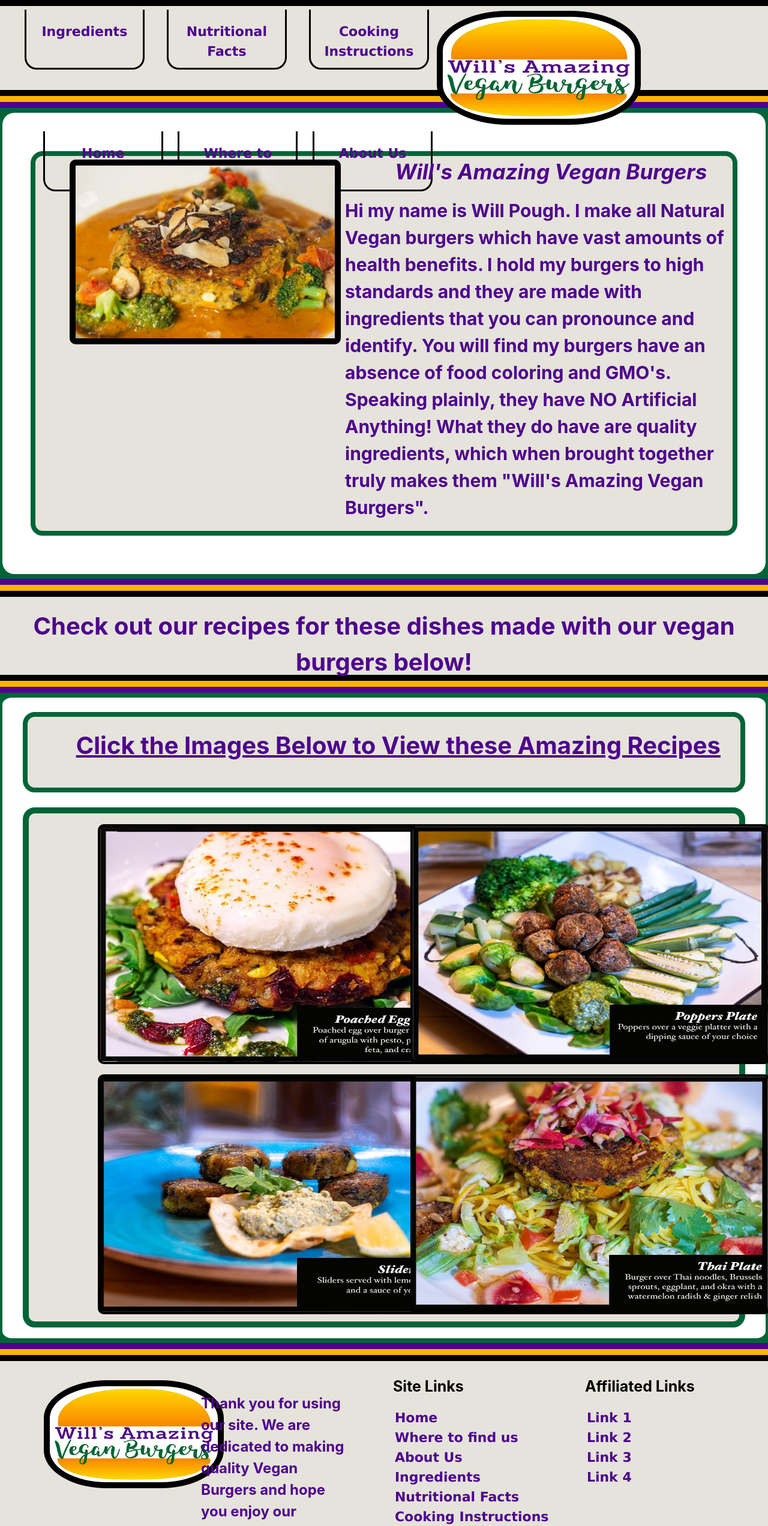
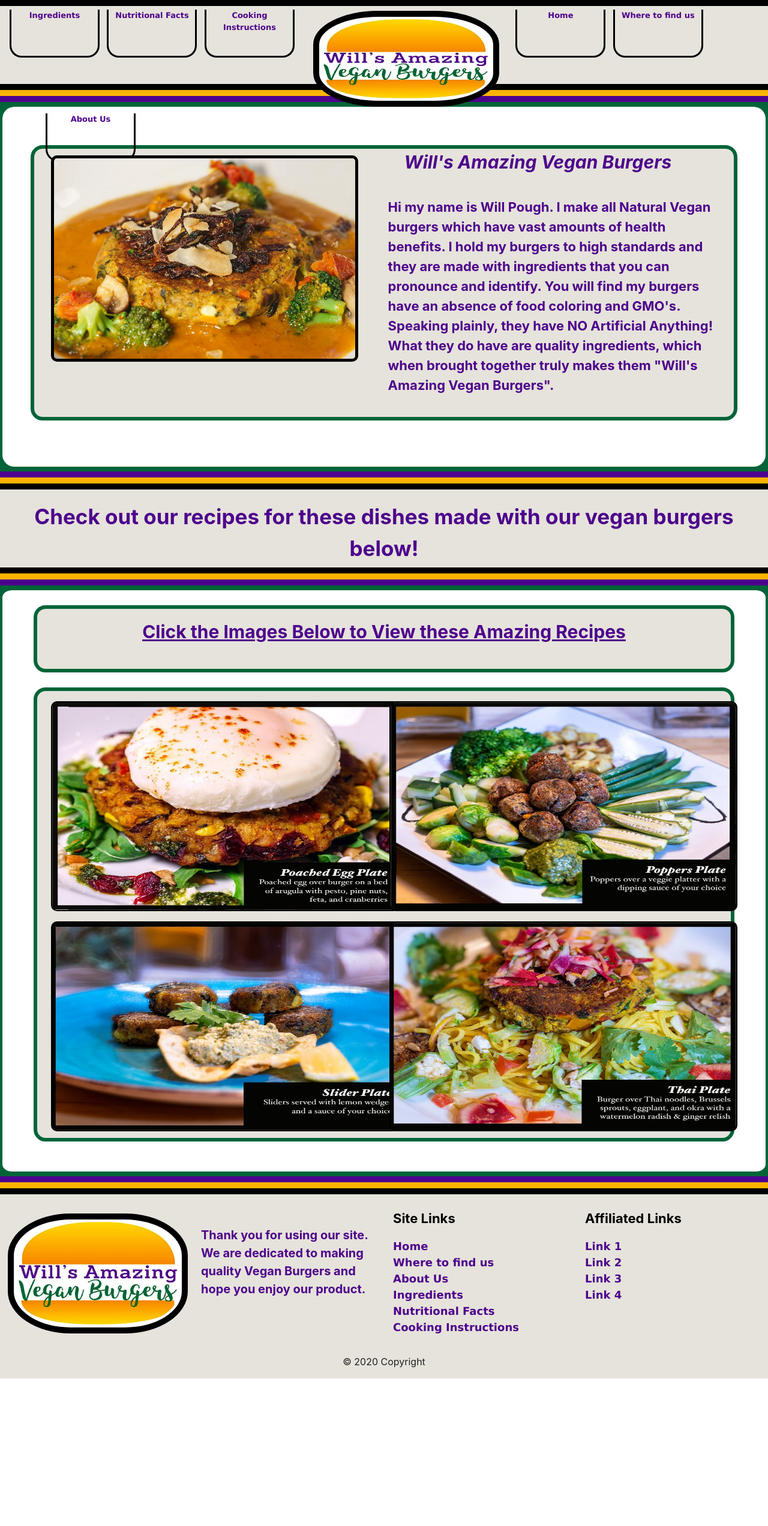
Before and after one commit to gknafey/wavb, a React (Create React App) app in the folder client/: page / in a window 1280 px wide. Shown: the top 2544 px of the page at 60% size. After the commit the page ends 2298 px from the top, so only its background shows below. Built offline with nearby package versions, Linux system fonts and the light colour scheme; a web font is replaced by a local one.

Commit message:
edited the footer, homepage, and navbar to be mobile responsive

```diff
--- a/client/src/components/Footer/style.css
+++ b/client/src/components/Footer/style.css
@@ -48,6 +48,33 @@
     font-weight: bolder;
     color: black;
     font-size: 25px;
+}
+
+@media (max-width: 1367px) {
+    .logoFooter {
+        width: 300px;
+        height: 200px;
+        padding: 1.5%;
+        border-radius: 35%;
+        border: solid 10px black;
+        background-color: #fff;
+        margin-left: 10px;
+
+    }
+
+    .textFooter {
+        font-size: 20px;
+        padding-top: 10%;
+        padding-right: 0%;
+    }
+
+    .linkTitle0 {
+        font-size: 22px;
+    }
+
+    .footerLinks {
+        font-size: 18px;
+    }
 }
 
 @media (max-width: 1025px) {
--- a/client/src/components/Main2Info/style.css
+++ b/client/src/components/Main2Info/style.css
@@ -91,6 +91,56 @@
     width: 97%;
     margin: 2% auto 0 auto;
 
+}
+
+@media (max-width: 1367px) {
+
+    .windowClickBelow {
+        border: solid 6px #006438;
+        width: 94%;
+        margin: 2% auto 0 3%;
+        padding: 0 2% 0 2%;
+    }
+
+    .clickImagesBelow {
+        font-size: 30px;
+        margin-left: 0%;
+    }
+
+    .window6 {
+        border: solid 6px #006438;
+        width: 94%;
+        margin: 2% auto 4% 3%;
+    }
+
+    .quadrantBurgers {
+        width: 580px;
+        height: 350px;
+        border: solid 2px black;
+    }
+
+    .poached {
+        margin-left: 4%;
+        margin-top: 3%;
+    }
+
+    .slider {
+        margin-left: 4%;
+        margin-top: 3%;
+        margin-bottom: 2%;
+    }
+
+    .poppers {
+        margin-left: -1%;
+        margin-top: 3%;
+    }
+
+
+    .thai {
+        margin-left: -1%;
+        margin-top: 3%;
+        margin-bottom: 2%;
+    }
 }
 
 @media (max-width: 1025px) {
--- a/client/src/components/MainInfo/style.css
+++ b/client/src/components/MainInfo/style.css
@@ -26,6 +26,36 @@
     font-size: 30px;
     font-weight: bold;
     margin-left: -80px;
+}
+
+@media (max-width: 1367px) {
+    .window {
+        border: solid 6px #006438;
+        width: 100%;
+        margin-left: 0%;
+    }
+
+    .mainBurger {
+        width: 90%;
+        border: solid 5px black;
+        margin: 2%;
+    }
+
+    .mainTitle {
+        font-size: 30px;
+        margin-left: -15%;
+    }
+
+    .mainInfo {
+
+        text-align: left;
+        font-size: 22px;
+        padding: 20px;
+
+        margin-left: -5%;
+    }
+
+
 }
 
 @media (max-width: 1025px) {
@@ -103,7 +133,7 @@
 
     .mainTitle {
         font-size: 30px;
-        margin-left: -15%;
+        margin-left: 0%;
     }
 
     .mainInfo {
--- a/client/src/components/Nav/style.css
+++ b/client/src/components/Nav/style.css
@@ -73,6 +73,62 @@
 
 .left {
     margin-left: 1%;
+}
+
+@media (max-width: 1367px) {
+
+    .right0 {
+        margin-left: 0%;
+    }
+
+    .navbar {
+        background-color: #e5e3db;
+        height: 150px;
+        width: 100%;
+        border-bottom: solid 10px black;
+        padding: 0px 16px 8px 16px;
+        border-top: solid 10px black;
+    }
+
+    .left {
+        margin-left: 0%;
+    }
+
+    .resize {
+        width: 150px;
+        height: 80px;
+        padding: 0%;
+        text-align: center;
+        border-left: solid 3px black;
+        border-right: solid 3px black;
+        border-bottom: solid 3px black;
+        border-bottom-left-radius: 20px;
+        border-bottom-right-radius: 20px;
+    }
+
+    .mediaLocation {
+        margin-left: 40%;
+    }
+
+    .logo {
+        width: 310px;
+        height: 160px;
+        padding: 1.5%;
+        border-radius: 35%;
+        border: solid 10px black;
+        background-color: #fff;
+        position: relative;
+        left: 30px;
+    }
+
+    .link {
+        color: #4e018d;
+        font-size: 13px;
+        font-family: Verdana, Geneva, Tahoma, sans-serif;
+        margin-right: 1%;
+        margin-top: .5%;
+        max-height: 100px;
+    }
 }
 
 @media (max-width: 1025px) {
--- a/client/src/components/TitleMain2/style.css
+++ b/client/src/components/TitleMain2/style.css
@@ -17,6 +17,13 @@
 
 .main2Border2 {
     border-top: solid 10px #4e018d;
+}
+
+@media (max-width: 1367px) {
+
+    .main2Title {
+        font-size: 35px;
+    }
 }
 
 @media (max-width: 1025px) {
```
